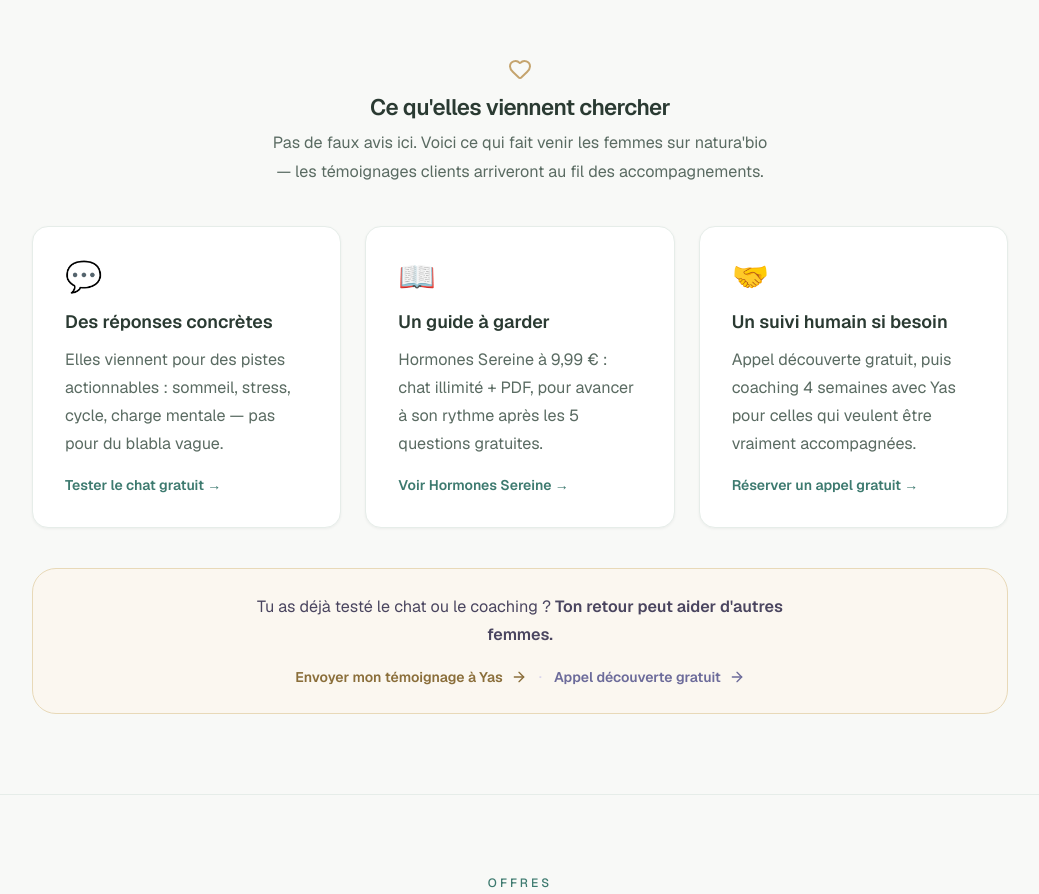
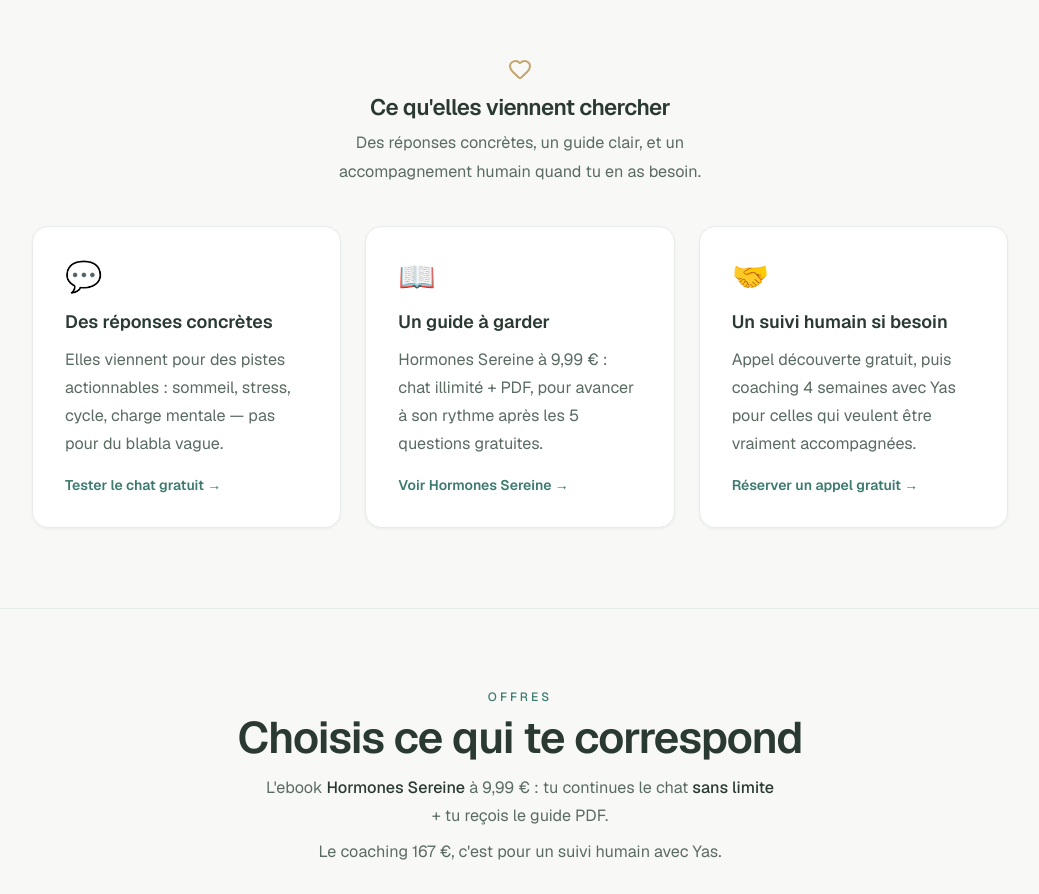
Before and after one commit to bounazouyasmina-arch/natura-bio-by-yas, a Next.js app: page / in a window 1280 px wide. Shown: the part 5900-6794 px from the top of the page, without its empty margins (120-1159 px from the left). Built offline with nearby package versions, Linux system fonts and the light colour scheme.

Commit message:
fix: section preuve sociale plus pro sans mention temoignages futurs

```diff
--- a/app/page.tsx
+++ b/app/page.tsx
@@ -642,9 +642,8 @@
         <div className="text-center mb-10">
           <div className="flex justify-center mb-3"><Heart className="text-[#C5A46E]" /></div>
           <h3 className="text-3xl font-semibold tracking-tight">Ce qu&apos;elles viennent chercher</h3>
-          <p className="text-sm text-[#5A6B62] mt-2 max-w-lg mx-auto leading-relaxed">
-            Pas de faux avis ici. Voici ce qui fait venir les femmes sur natura&apos;bio — les témoignages clients
-            arriveront au fil des accompagnements.
+          <p className="text-sm text-[#5A6B62] mt-2 max-w-md mx-auto leading-relaxed">
+            Des réponses concrètes, un guide clair, et un accompagnement humain quand tu en as besoin.
           </p>
         </div>
 
@@ -666,30 +665,6 @@
               </div>
             </a>
           ))}
-        </div>
-
-        <div className="mt-10 text-center rounded-3xl border border-[#E8D9B8] bg-[#FBF7F0] px-5 py-6 sm:px-8">
-          <p className="text-sm sm:text-[15px] text-[#4A455F] leading-relaxed max-w-xl mx-auto">
-            Tu as déjà testé le chat ou le coaching ?{' '}
-            <strong className="font-semibold">Ton retour peut aider d&apos;autres femmes.</strong>
-          </p>
-          <div className="mt-4 flex flex-col sm:flex-row gap-3 justify-center items-center">
-            <a
-              href="mailto:contact@naturabioyas.fr?subject=Mon%20t%C3%A9moignage%20natura%27bio"
-              className="inline-flex items-center gap-2 text-sm font-semibold text-[#8A6E3A] hover:underline"
-            >
-              Envoyer mon témoignage à Yas <ArrowRight className="h-4 w-4" />
-            </a>
-            <span className="hidden sm:inline text-[#D9D4EC]">·</span>
-            <a
-              href={BEACONS_DISCOVERY_CALL_LINK}
-              target="_blank"
-              rel="noopener noreferrer"
-              className="inline-flex items-center gap-2 text-sm font-semibold text-[#6C6B9A] hover:underline"
-            >
-              Appel découverte gratuit <ArrowRight className="h-4 w-4" />
-            </a>
-          </div>
         </div>
       </section>
 
```
